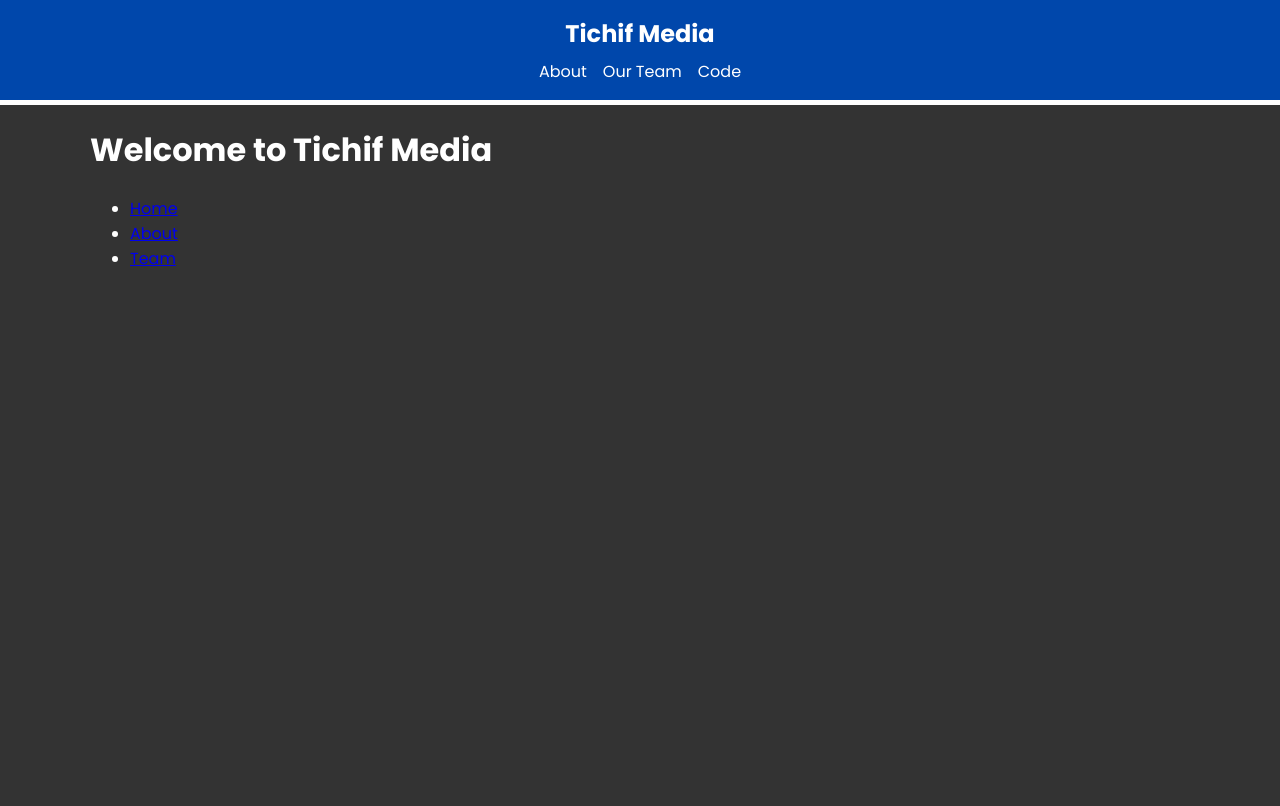
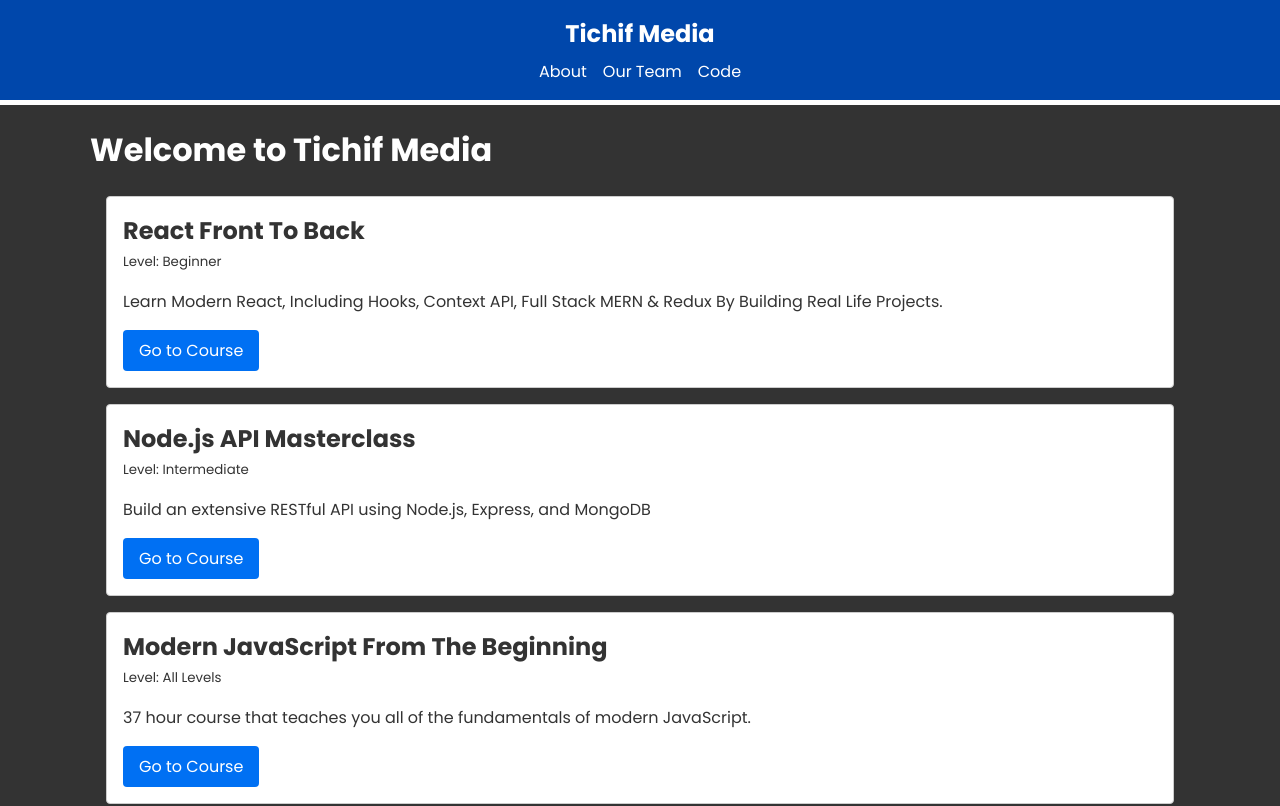
Before and after one commit to tichif/next_13_crash_course, a Next.js app: page / in a window 1280 px wide. Shown: the top 806 px of the page. Built offline with nearby package versions, Linux system fonts and the light colour scheme.

Commit message:
Create api route

```diff
--- /dev/null
+++ b/src/app/api/courses/data.json
@@ -0,0 +1,37 @@
+[
+  {
+    "id": 1,
+    "title": "React Front To Back",
+    "description": "Learn Modern React, Including Hooks, Context API, Full Stack MERN & Redux By Building Real Life Projects.",
+    "link": "https://www.traversymedia.com/Modern-React-Front-To-Back-Course",
+    "level": "Beginner"
+  },
+  {
+    "id": 2,
+    "title": "Node.js API Masterclass",
+    "description": "Build an extensive RESTful API using Node.js, Express, and MongoDB",
+    "link": "https://www.traversymedia.com/node-js-api-masterclass",
+    "level": "Intermediate"
+  },
+  {
+    "id": 3,
+    "title": "Modern JavaScript From The Beginning",
+    "description": "37 hour course that teaches you all of the fundamentals of modern JavaScript.",
+    "link": "https://www.traversymedia.com/modern-javascript-2-0",
+    "level": "All Levels"
+  },
+  {
+    "id": 4,
+    "title": "Next.js Dev To Deployment",
+    "description": "Learn Next.js by building a music event website and a web dev blog as a static website",
+    "link": "https://www.traversymedia.com/next-js-dev-to-deployment",
+    "level": "Intermediate"
+  },
+  {
+    "id": 5,
+    "title": "50 Projects in 50 Days",
+    "description": "Sharpen your skills by building 50 quick, unique & fun mini projects.",
+    "link": "https://www.traversymedia.com/50-Projects-In-50-Days",
+    "level": "Beginner"
+  }
+]
--- /dev/null
+++ b/src/app/api/courses/route.js
@@ -0,0 +1,6 @@
+import courses from './data.json';
+import { NextResponse } from 'next/server';
+
+export async function GET(request) {
+  return NextResponse.json(courses);
+}
--- a/src/app/code/repos/page.jsx
+++ b/src/app/code/repos/page.jsx
@@ -2,11 +2,7 @@
 import { FaStar, FaCodeBranch, FaEye } from 'react-icons/fa';
 
 async function getRepos() {
-  const response = await fetch('https://api.github.com/users/tichif/repos', {
-    next: {
-      revalidate: 5 * 60, // 5mn
-    },
-  });
+  const response = await fetch('https://api.github.com/users/tichif/repos');
   const repos = await response.json();
   return repos;
 }
--- /dev/null
+++ b/src/app/components/Courses.jsx
@@ -0,0 +1,28 @@
+import Link from 'next/link';
+
+async function getCourses() {
+  const response = await fetch(`http://localhost:3000/api/courses`);
+  const courses = await response.json();
+  return courses;
+}
+
+const Courses = async () => {
+  const courses = await getCourses();
+
+  return (
+    <div className='courses'>
+      {courses.map((course) => (
+        <div className='card' key={course.id}>
+          <h2>{course.title}</h2>
+          <small>Level: {course.level}</small>
+          <p>{course.description}</p>
+          <Link href={course.link} target='_blank' className='btn'>
+            Go to Course
+          </Link>
+        </div>
+      ))}
+    </div>
+  );
+};
+
+export default Courses;
--- a/src/app/page.jsx
+++ b/src/app/page.jsx
@@ -1,21 +1,11 @@
-import Link from 'next/link';
+import Courses from './components/Courses';
 
 const HomePage = () => {
   return (
-    <div>
+    <>
       <h1>Welcome to Tichif Media</h1>
-      <ul>
-        <li>
-          <Link href='/'>Home</Link>
-        </li>
-        <li>
-          <Link href='/about'>About</Link>
-        </li>
-        <li>
-          <Link href='/about/team'>Team</Link>
-        </li>
-      </ul>
-    </div>
+      <Courses />
+    </>
   );
 };
 
```
